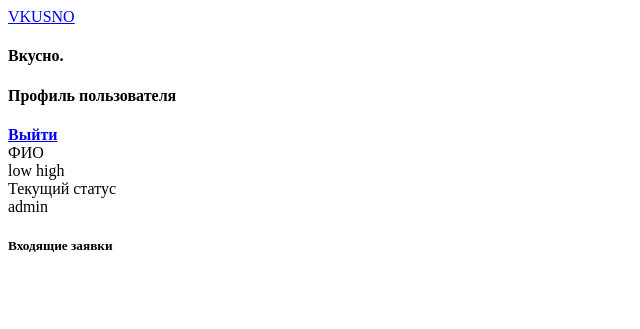
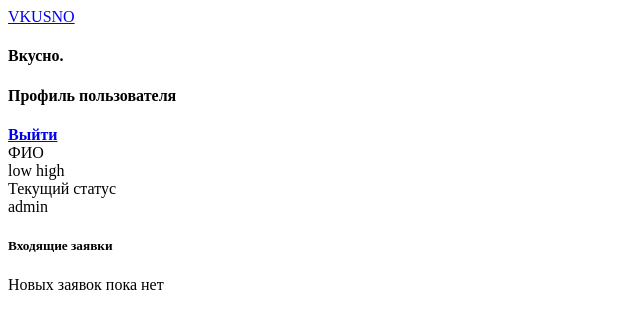
Before and after one commit to flottiee/vkusno, a Flask app: page / in a window 1280 px wide. Shown: the top 329 px of the page, without its empty margins (0-640 px from the left). Run offline with Flask 3, Linux system fonts and the light colour scheme; a user stored in the database is signed in; data comes from the database, SQL or seed files in the repository; both versions use the stored data as it was after the commit.

Commit message:
add a accept/decline block for admin

```diff
--- a/app/routes/routes.py
+++ b/app/routes/routes.py
@@ -67,10 +67,11 @@ def setup_routes(app):
     def index():
         db_sess = db_session.create_session()
         all_requests = []
-        # Если зашел админ или разработчик — видим список заявок
-        if current_user.is_authenticated and current_user.speciality in ['admin', 'dev']:
+        if current_user.is_authenticated and current_user.speciality == 'admin':
+            # Загружаем только те заявки, которые еще не обработаны (статус pending)
             all_requests = db_sess.query(RoleRequest).filter(RoleRequest.status == 'pending').all()
 
+        # Передаем список заявок в шаблон под именем requests
         return render_template("index.html", title='Главная', requests=all_requests)
 
     @app.route('/apply_role', methods=['POST'])
--- a/templates/index.html
+++ b/templates/index.html
@@ -125,14 +125,50 @@
             </div>
 
             {% if current_user.is_authenticated and current_user.speciality in ['admin', 'dev'] %}
-                <div class="card shadow border-0 overflow-hidden">
-                    <div class="card-header bg-success text-white">
-                        <h5 class="mb-0">Входящие заявки</h5>
+                <div class="card shadow border-0 overflow-hidden mt-4">
+                    <div class="card-header bg-success text-white py-3">
+                        <h5 class="mb-0"><i class="bi bi-clipboard-check me-2"></i>Входящие заявки</h5>
                     </div>
                     <div class="list-group list-group-flush">
                         {% for req in requests %}
                             <div class="list-group-item p-4">
+                                <div class="d-flex w-100 justify-content-between align-items-start">
+                                    <div>
+                                        <h6 class="fw-bold mb-1">Заявка от пользователя ID: {{ req.user_id }}</h6>
+                                        <p class="text-muted small mb-2">Желаемая роль:
+                                            <span class="badge bg-light text-dark border">{{ req.requested_role }}</span>
+                                        </p>
+                                    </div>
+                                    <small class="text-muted">{{ req.created_at.strftime('%d.%m %H:%M') if req.created_at else '' }}</small>
                                 </div>
+
+                                <div class="bg-light p-3 rounded mb-3 border-start border-4 border-success">
+                                    <p class="mb-0 italic">"{{ req.resume_text }}"</p>
+                                </div>
+
+                                <div class="d-flex justify-content-between align-items-center">
+                                    {% if req.resume_file %}
+                                        <a href="{{ url_for('static', filename='uploads/resumes/' + req.resume_file) }}"
+                                           target="_blank" class="btn btn-sm btn-outline-primary">
+                                            <i class="bi bi-file-earmark-text"></i> Посмотреть резюме
+                                        </a>
+                                    {% else %}
+                                        <span class="text-muted small">Файл не прикреплен</span>
+                                    {% endif %}
+
+                                    <div class="btn-group">
+                                        <a href="{{ url_for('handle_request', req_id=req.id, action='accept') }}"
+                                           class="btn btn-sm btn-success px-3">Принять</a>
+                                        <a href="{{ url_for('handle_request', req_id=req.id, action='reject') }}"
+                                           class="btn btn-sm btn-outline-danger px-3">Отклонить</a>
+                                    </div>
+                                </div>
+                            </div>
+                        {% else %}
+                            <div class="list-group-item text-center py-5 text-muted">
+                                <i class="bi bi-inbox display-4 d-block mb-2"></i>
+                                Новых заявок пока нет
+                            </div>
                         {% endfor %}
                     </div>
                 </div>
```
Also changed, not shown: instance/db/vkusno.db.
